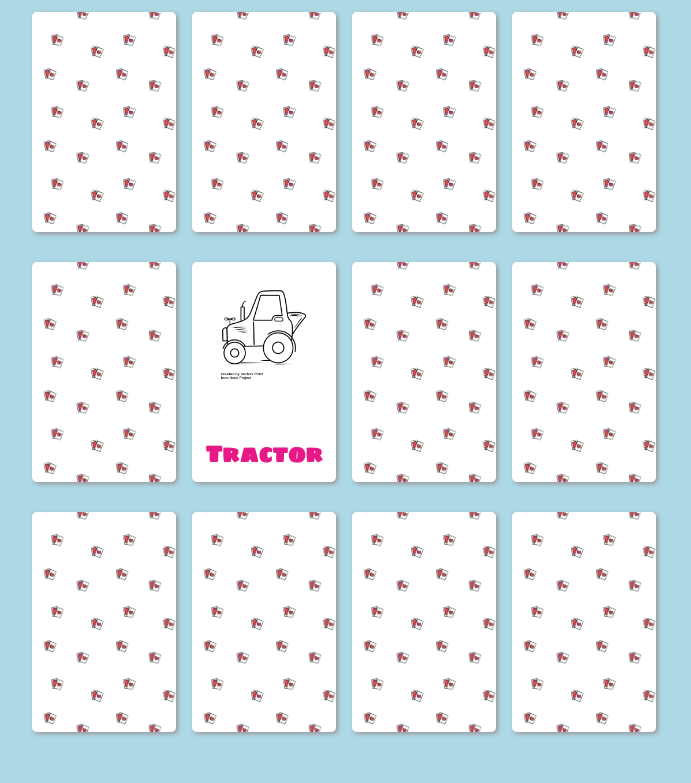
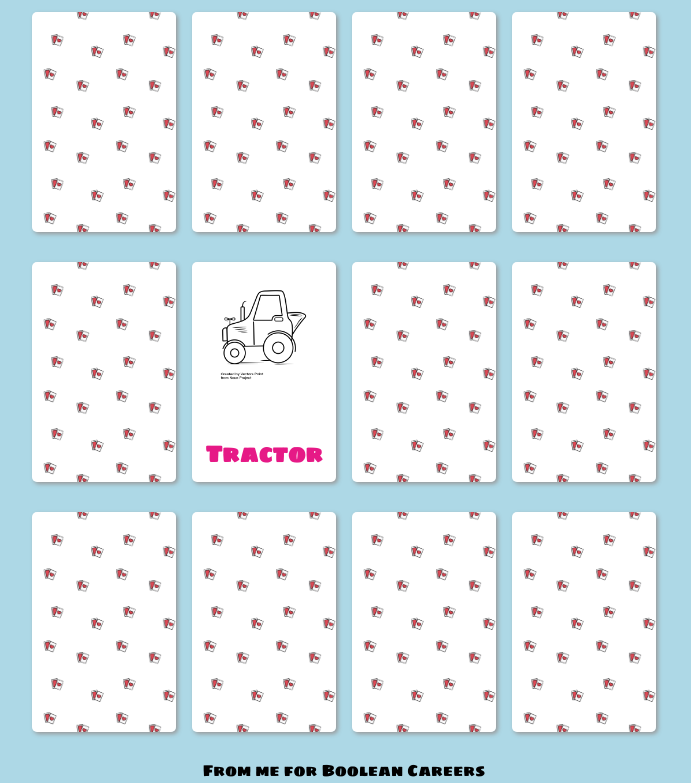
Before and after one commit to andrea-emmanuele/html-css-memory, a plain HTML site: page index.html in a window 1280 px wide. Shown: the part 118-901 px from the top of the page, without its empty margins (296-987 px from the left). Before the commit the page ends 865 px from the top, so only its background shows below. Drawn offline with Linux system fonts and the light colour scheme.

Commit message:
Almost completed

```diff
--- a/assets/css/master.css
+++ b/assets/css/master.css
@@ -13,6 +13,8 @@ header, main {
     width: 50%;
     margin: 0 auto;
 }
+
+/*row and coloumns*/
 
 div.row:after {
     content: '';
@@ -33,6 +35,8 @@ div.col-25 {
     padding: 15px 8px;
 }
 
+/*page title*/
+
 header div#main-title {
     color: #FFF;
     font-size: 35px;
@@ -41,6 +45,8 @@ header div#main-title {
     text-shadow: 1px 1px 1px #666;
     padding: 0;
 }
+
+/*main content*/
 
 main div.card {
     background: url("../img/pattern.png") repeat-y top center;
@@ -84,3 +90,10 @@ main div.card:hover > div.card-title,
 main div.card.active > div.card-title {
     display: block;
 }
+
+/*disclaimer*/
+
+footer p {
+    text-align: center;
+    padding-top: 10px;
+}
--- a/index.html
+++ b/index.html
@@ -118,7 +118,11 @@
         </div>
     </main>
     <footer>
-
+        <div class="row">
+            <div class="col-100">
+                <p>From me for Boolean Careers</p>
+            </div>
+        </div>
     </footer>
 </body>
 </html>
```
